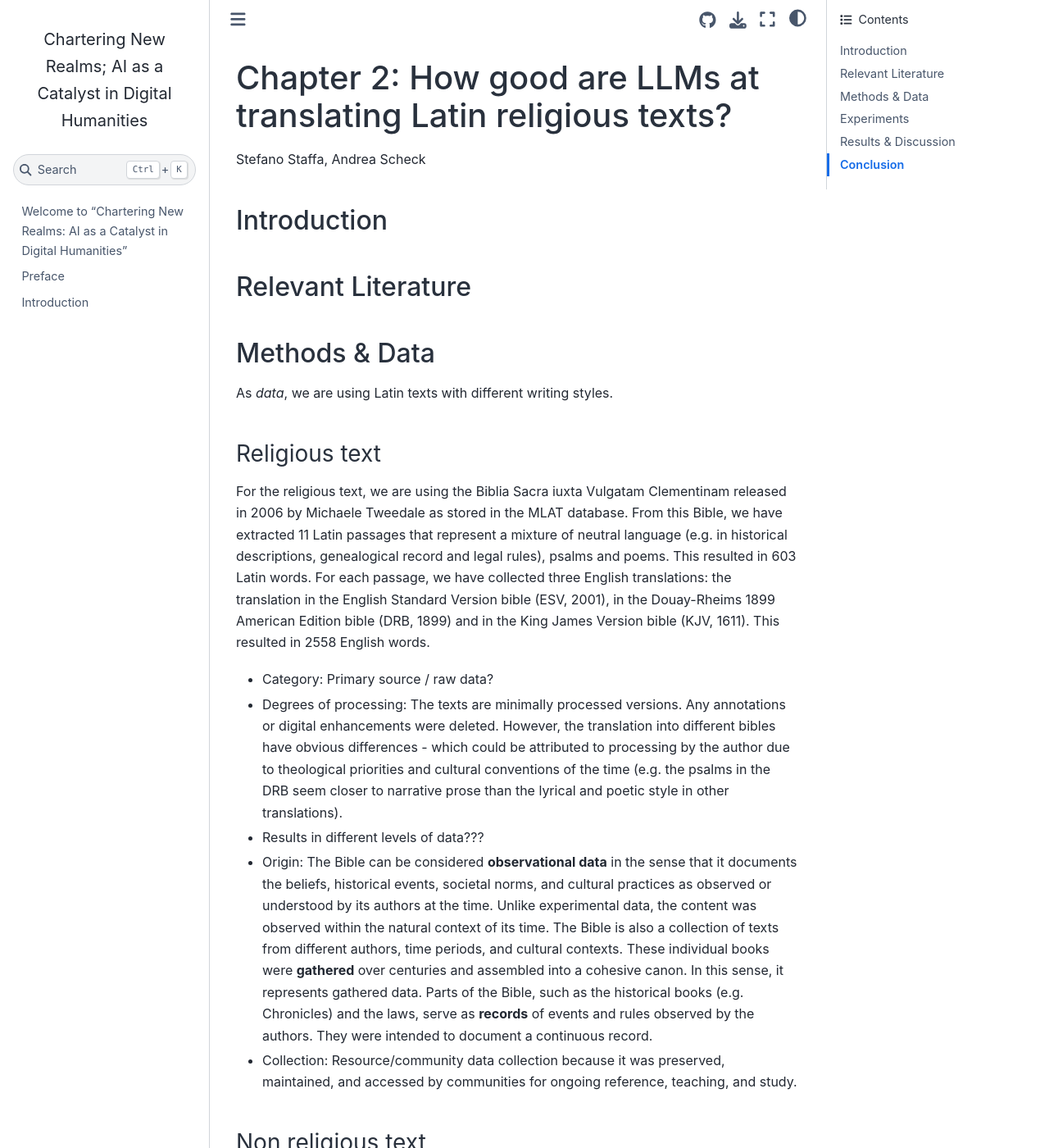
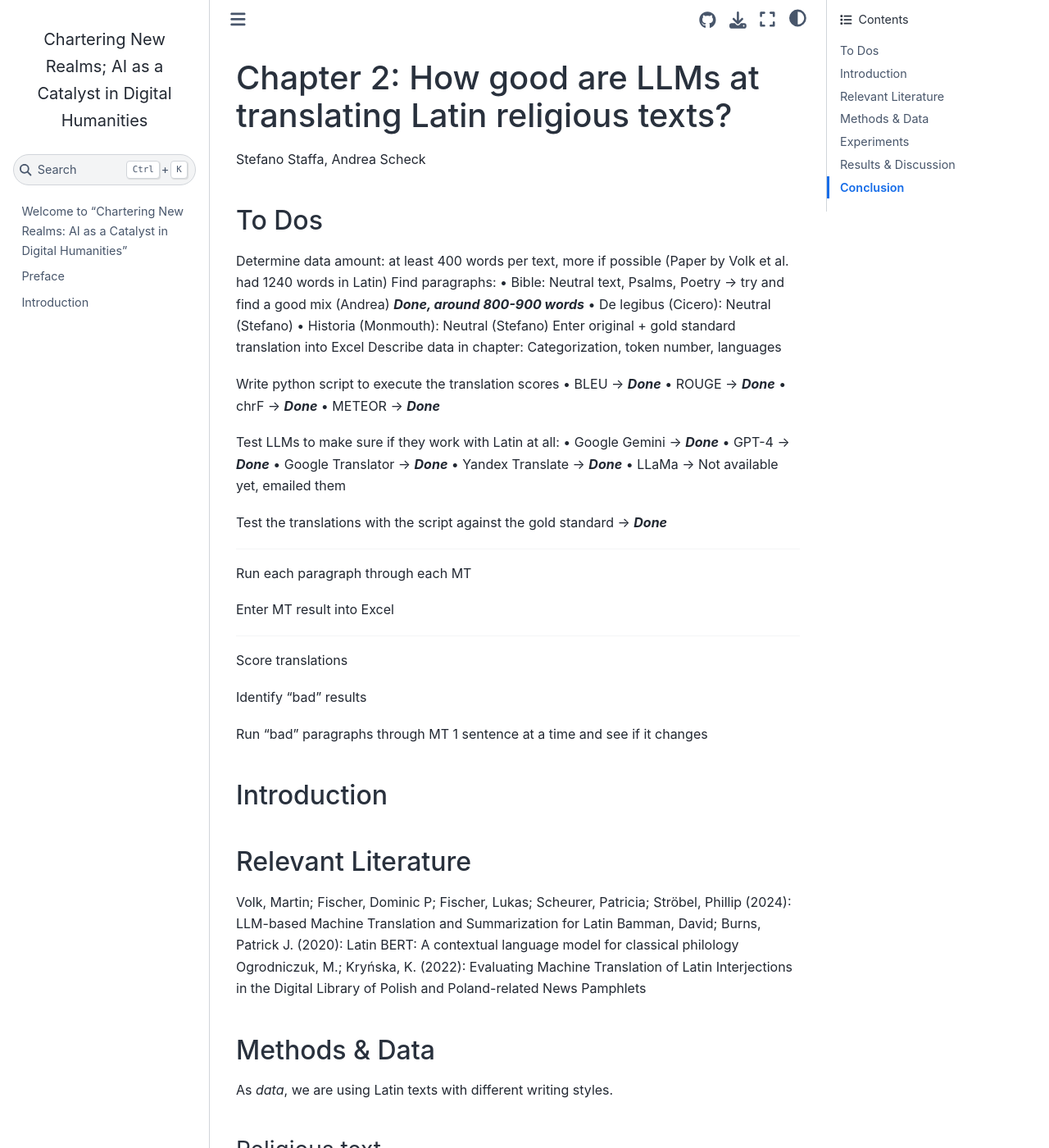
Before and after one commit to pstroe/chartering-new-realms-2024, a Jupyter Book: the page built from chapter2.md, in a window 1280 px wide and 1400 px high. Shown: the whole window at 82% size. Built offline with Jupyter Book 1.0.4 settings and Sphinx 7.4.7 and the Sphinx Book theme 1.1.4, drawn with Linux system fonts in a browser that asks for light colours; some of the changed text lies outside the part shown.

Commit message:
Update chapter2.md

```diff
--- a/chapter2.md
+++ b/chapter2.md
@@ -1,9 +1,49 @@
 # Chapter 2: How good are LLMs at translating Latin religious texts?
 Stefano Staffa, Andrea Scheck
+
+## To Dos
+Determine data amount: at least 400 words per text, more if possible (Paper by Volk et al. had 1240 words in Latin)
+Find paragraphs:
+• Bible: Neutral text, Psalms, Poetry -> try and find a good mix (Andrea) ***Done, around 800-900 words***
+• De legibus (Cicero): Neutral (Stefano)
+• Historia (Monmouth): Neutral (Stefano)
+Enter original + gold standard translation into Excel
+Describe data in chapter: Categorization, token number, languages
+
+Write python script to execute the translation scores
+	• BLEU -> ***Done***
+	• ROUGE -> ***Done***
+	• chrF -> ***Done***
+	• METEOR -> ***Done***
+
+Test LLMs to make sure if they work with Latin at all:
+	• Google Gemini -> ***Done***
+	• GPT-4 -> ***Done***
+	• Google Translator -> ***Done***
+	• Yandex Translate -> ***Done***
+	• LLaMa -> Not available yet, emailed them
+
+Test the translations with the script against the gold standard -> ***Done***
+
+---
+Run each paragraph through each MT
+
+Enter MT result into Excel
+
+---
+Score translations
+
+Identify "bad" results
+
+Run "bad" paragraphs through MT 1 sentence at a time and see if it changes
+
 
 ## Introduction
 
 ## Relevant Literature
+Volk, Martin; Fischer, Dominic P; Fischer, Lukas; Scheurer, Patricia; Ströbel, Phillip (2024): LLM-based Machine Translation  and Summarization for Latin
+Bamman, David; Burns, Patrick J. (2020): Latin BERT: A contextual language model for classical philology
+Ogrodniczuk, M.; Kryńska, K. (2022): Evaluating Machine Translation of Latin Interjections in the Digital Library of Polish and Poland-related News Pamphlets
 
 ## Methods & Data
 As *data*, we are using Latin texts with different writing styles.
@@ -250,33 +290,14 @@ Translate this from Latin to English: Ī, curre per Alpīs."
 |--------------------|--------|--------------------|--------------------------------|------------------------------|----------------------------|-----------------------------|---------------------------|-------------------------|
 | Test               | Test   | Ī, curre per Alpīs. | Go, run across the Alps.       | Go, run through the Alps.    | Hey! Run through the Alps! | Ī, run through the Alps.    | Run through The Alps.     | N/A                     |
 
-Score with BLEU from 0 to 100:
-- GPT score: 41.11
-- Gemini score: 13.13
-- GT score: 30.74
-- Yandex score: 14.32
-- LLaMa score: 0.00
+Here's the data formatted as a table:
 
-Score with ROUGE-L from 0 to 100:
-- GPT score: 80.00
-- Gemini score: 60.00
-- GT score: 66.67
-- Yandex score: 66.67
-- LLaMa score: 0.00
-
-Score with chrF from 0 to 100:
-- GPT score: 51.95
-- Gemini score: 29.43
-- GT score: 42.11
-- Yandex score: 32.51
-- LLaMa score: 2.01
-
-Score with METEOR from 0 to 100:
-- GPT score: 84.13
-- Gemini score: 36.51
-- GT score: 69.14
-- Yandex score: 55.15
-- LLaMa score: 0.00
+| Score with...   | GPT Score | Gemini Score | GT Score | Yandex Score | LLaMa Score |
+|------------------|-----------|--------------|----------|---------------|--------------|
+| **BLEU**         | 41.11     | 13.13        | 30.74    | 14.32         | 0.00         |
+| **ROUGE-L**      | 80.00     | 60.00        | 66.67    | 66.67         | 0.00         |
+| **chrF**         | 51.95     | 29.43        | 42.11    | 32.51         | 2.01         |
+| **METEOR**       | 84.13     | 36.51        | 69.14    | 55.15         | 0.00         |
 
 
 ## Results & Discussion
```
